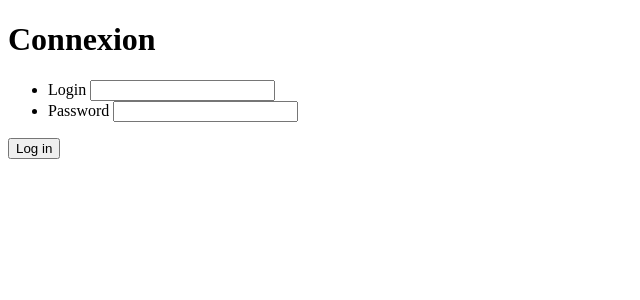
After one commit to celine-pawlak/livre-or, a PHP site: page /connexion.php in a window 1280 px wide. The commit adds this page. Shown: the top 300 px of the page, without its empty margins (0-640 px from the left). Run offline with PHP 8.4, Linux system fonts and the light colour scheme.

Commit message:
Connexion php done !
+ inscription prevent same login

```diff
--- /dev/null
+++ b/connexion.php
@@ -0,0 +1,75 @@
+<?php
+$db = mysqli_connect("localhost","root","","livreor");
+
+if (!empty($_POST['login']) AND !empty($_POST['password'])) {
+
+  /* SIMPLIFICATION */
+
+  $login = $_POST['login'];
+  $password = $_POST['password'];
+
+  /* LOGIN CHECK */
+
+  $request = "SELECT id FROM utilisateurs WHERE login = '" . $login . "';";
+  $query = mysqli_query($db, $request);
+  $login_check = mysqli_fetch_array($query);
+
+  if (empty($login_check)) {
+    $errors[] = "This user does not exist.";
+  }
+
+  /* MDP CHECK */
+
+  else {
+
+    $request = "SELECT password FROM utilisateurs where id = '" . $login_check[0] . "';";
+    $query = mysqli_query($db, $request);
+    $mdp_check = mysqli_fetch_array($query);
+
+    if (password_verify($password, $mdp_check[0])) {
+      $_SESSION['id'] = $login_check[0];
+    }
+    else {
+      $errors[]= "Password is invalid.";
+    }
+  }
+
+}
+elseif(!empty($_POST)) {
+  $errors[] = "Every field must be filled.";
+}
+
+mysqli_close($db);
+ ?>
+
+ <!DOCTYPE html>
+ <html lang="fr" dir="ltr">
+   <head>
+     <meta charset="utf-8">
+     <title>Connexion - Guest book</title>
+   </head>
+   <body>
+     <header>
+       <!-- A FAIRE -->
+     </header>
+     <main>
+       <h1>Connexion</h1>
+       <form class="" action="connexion.php" method="post">
+         <ul>
+           <li>
+             <label for="login">Login</label>
+             <input type="text" name="login" value="" required>
+           </li>
+           <li>
+             <label for="password">Password</label>
+             <input type="password" name="password" value="" required>
+           </li>
+         </ul>
+         <button type="submit" name="connect">Log in</button>
+       </form>
+     </main>
+     <footer>
+       <!-- A FAIRE -->
+     </footer>
+   </body>
+ </html>
```
Also changed, not shown: inscription.php (+11 -1 lines).
